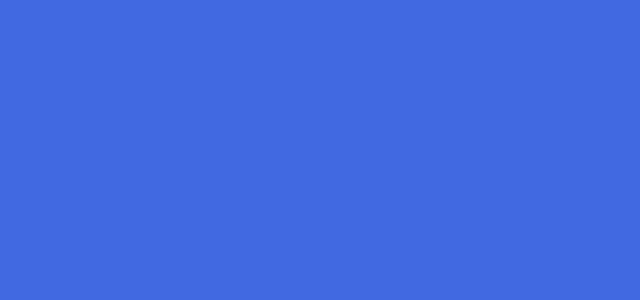
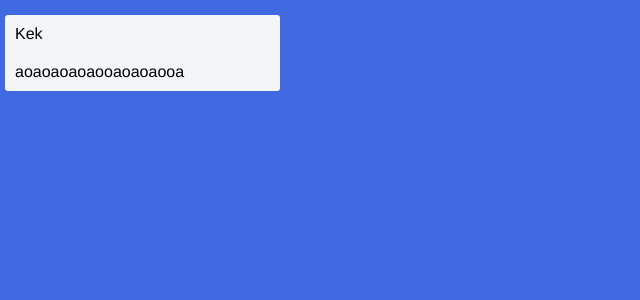
Before and after one commit to wind-of/pp-trello-dnd-my-wheels, a Vue app: page / in a window 1280 px wide. Shown: the top 300 px of the page, without its empty margins (0-640 px from the left). Built offline with nearby package versions, Linux system fonts and the light colour scheme.

Commit message:
new component: List. Created list's "entity"

```diff
--- a/src/components/Board.vue
+++ b/src/components/Board.vue
@@ -1,12 +1,27 @@
 <template>
   <div class="board">
-
+    <List
+      v-for="(list, idx) in lists"
+      :key="list.id + idx"
+    />
   </div>
 </template>
 
 <script>
+import List from "@/components/BoardList"
+import { createList } from "@/entities/index"
 export default {
-  name: "Board"
+  name: "Board",
+
+  components: {
+    List
+  },
+
+  data() {
+    return {
+      lists: [ createList("Kek") ],
+    }
+  },
 }
 </script>
 
--- /dev/null
+++ b/src/components/BoardList.vue
@@ -0,0 +1,36 @@
+<template>
+  <div class="list-wrapper">
+    <div class="list">
+      <div class="list-header">
+        <p>Kek</p>
+      </div>
+      <div class="list-body">
+        aoaoaoaoaooaoaoaooa
+      </div>
+    </div>
+  </div>
+</template>
+
+<script>
+export default {
+  name: "BoardList"
+}
+</script>
+
+<style lang="scss">
+.list {
+  margin: 15px 5px;
+  width: 275px;
+  border-radius: 3px;
+  white-space: normal;
+  background: #f4f5f7;
+  cursor: default;
+  &-header, &-body{
+    padding: 10px;
+  }
+  &-header{
+    font-size: 600;
+    user-select: text;
+  }
+}
+</style>
--- /dev/null
+++ b/src/entities/index.js
@@ -0,0 +1,14 @@
+import { uid } from "@/utils/index";
+let listOrder = 0;
+
+export function createList(title) {
+  const result = Object.create(null);
+  result.title = title;
+  result.id = uid();
+  result.order = listOrder;
+  result.cards = [];
+  result.cardComposing = false;
+
+  listOrder++;
+  return result
+}
--- /dev/null
+++ b/src/utils/index.js
@@ -0,0 +1,8 @@
+export function shuffle(str) {
+  return str
+    .split("")
+    .sort(() => Math.random() > .5 ? 1 : -1)
+    .join("");
+}
+
+export const uid = () => shuffle("`1234567890-=~!@#$%^&*()_+qwertyuiop[]QWERTYUIOP{}asdfghjkl;'ASDFGHJKL:\"\\zxcvbnm,./ZXCVBNM<>?")
```
